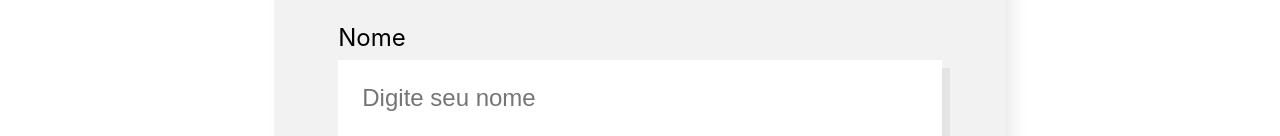
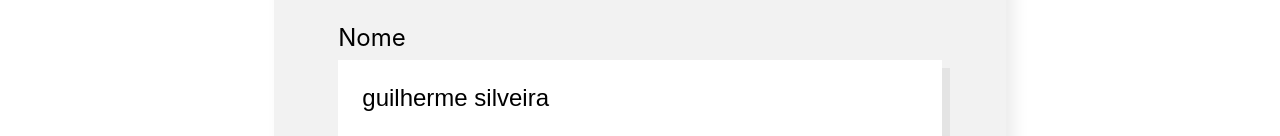
Before and after one commit to Juniorbasck/PDA_CLASSES, a React (Create React App) app in the folder alura/React desenvolvendo com javaScript/organo/: page / in a window 1280 px wide. Shown: the part 664-800 px from the top of the page. Built offline with nearby package versions, Linux system fonts and the light colour scheme.

Commit message:
atualizacoes

```diff
--- a/alura/React desenvolvendo com javaScript/organo/src/componetes/compoTexto/index.js
+++ b/alura/React desenvolvendo com javaScript/organo/src/componetes/compoTexto/index.js
@@ -2,10 +2,17 @@
 
 const CampoTexto = (props) => {
 
+    let valor = 'guilherme silveira'
+
+    const aoDigitado = (evento) => {
+        valor = evento.target.value;
+        console.log(valor)
+    }
+
     return (
         <div className="campo-texto">
             <label>{props.label}</label>
-            <input required={props.obrigatorio} placeholder={props.placeholder}/>
+            <input value={valor} onChange={aoDigitado} required={props.obrigatorio} placeholder={props.placeholder}/>
         </div>
     )
 }
```
